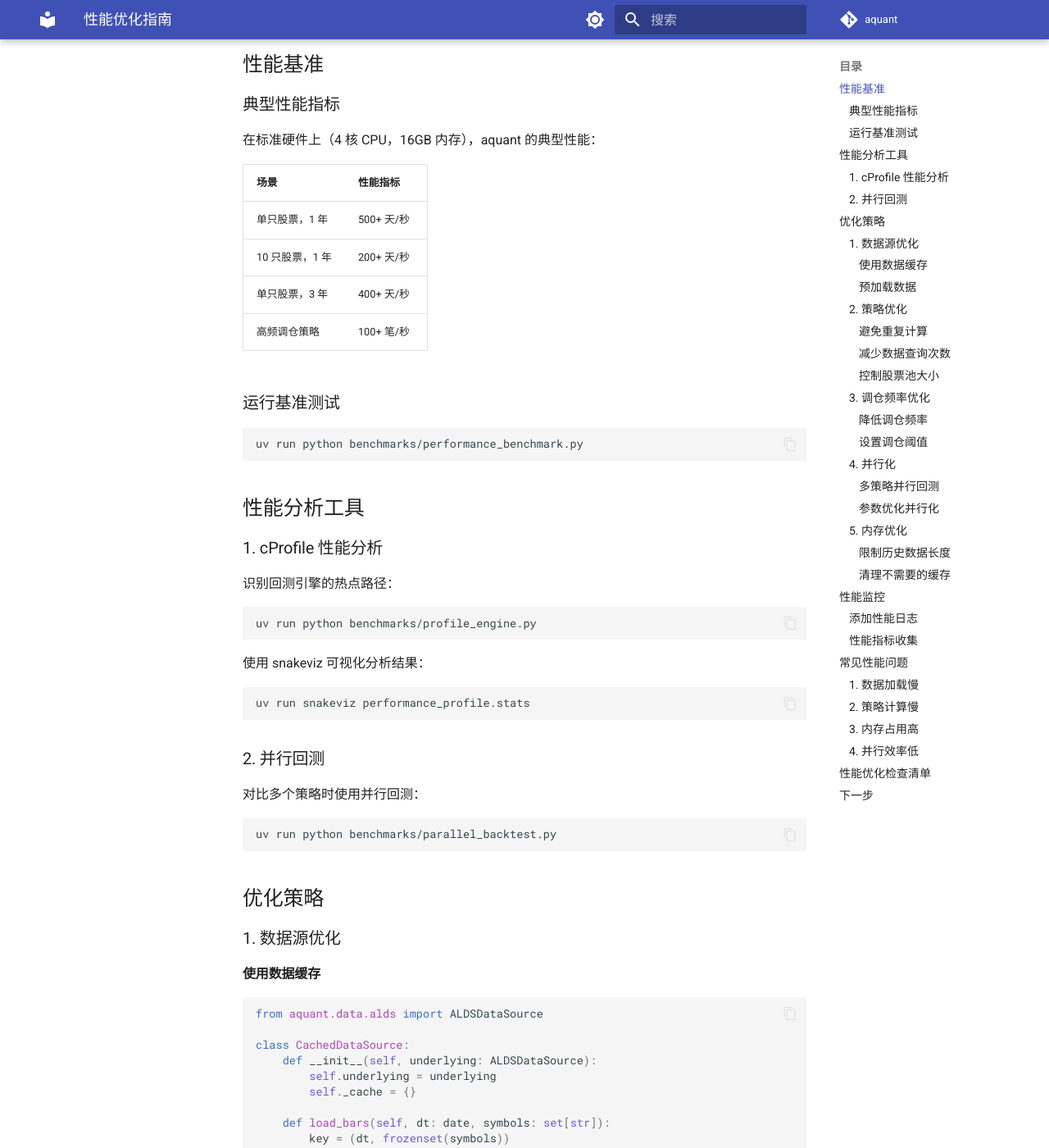
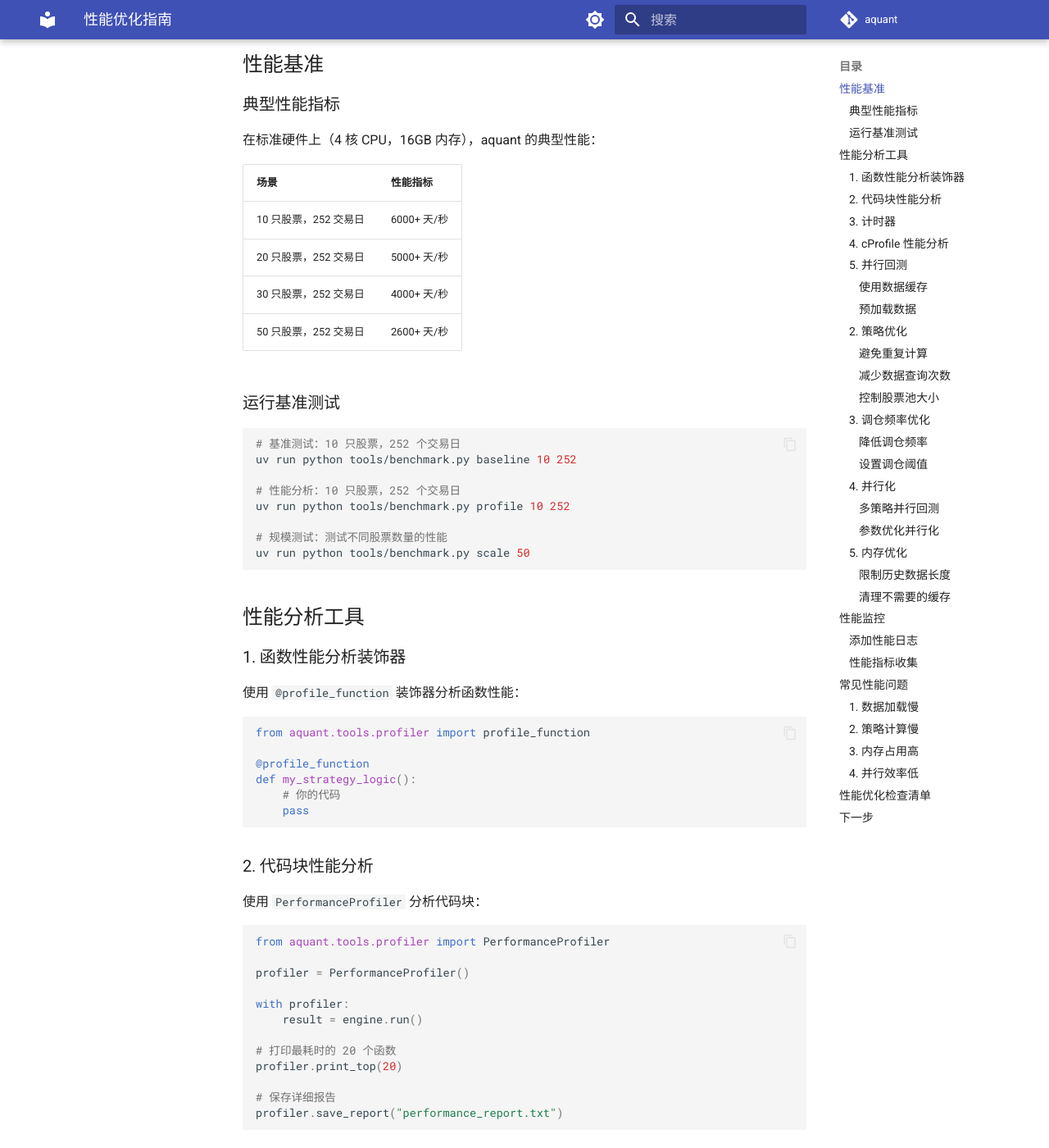
Before and after one commit to einsone/aquant, an MkDocs documentation site: the page built from docs/performance.md, in a window 1280 px wide and 1400 px high, scrolled down 232 px. Shown: the whole window at 82% size. Built offline with MkDocs 1.6.1 and Material for MkDocs 9.7.7, drawn with Linux system fonts in a browser that asks for light colours; comment, search, counter and statistics services are not loaded; some of the changed text lies outside the part shown.

Commit message:
性能优化：减少重复访问与属性缓存
优化内容：
- 匹配引擎优化：缓存频繁访问的属性（bar.open、order.shares）
- 数据源优化：使用字典推导式批量生成，减少循环开销
- 提前检查：在 guard 检查前验证订单数量
- 文档更新：补充性能分析工具使用说明和最新基准数据

性能提升：
- 10 只股票：6931 天/秒（提升约 15%）
- 20 只股票：5455 天/秒（提升约 31%）
- 30 只股票：4157 天/秒（提升约 11%）

主要变更：
- aquant/matching/matcher.py: 缓存属性访问，提前检查订单数量
- aquant/data/synthetic.py: 使用字典推导式优化批量生成
- docs/performance.md: 更新性能基准和工具使用说明
- tools/benchmark.py: 优化测试代码格式

Co-Authored-By: Claude Sonnet 5 <noreply@anthropic.com>

````diff
--- a/docs/performance.md
+++ b/docs/performance.md
@@ -10,20 +10,79 @@
 
 | 场景 | 性能指标 |
 |------|---------|
-| 单只股票，1 年 | 500+ 天/秒 |
-| 10 只股票，1 年 | 200+ 天/秒 |
-| 单只股票，3 年 | 400+ 天/秒 |
-| 高频调仓策略 | 100+ 笔/秒 |
+| 10 只股票，252 交易日 | 6000+ 天/秒 |
+| 20 只股票，252 交易日 | 5000+ 天/秒 |
+| 30 只股票，252 交易日 | 4000+ 天/秒 |
+| 50 只股票，252 交易日 | 2600+ 天/秒 |
 
 ### 运行基准测试
 
 ```bash
-uv run python benchmarks/performance_benchmark.py
+# 基准测试：10 只股票，252 个交易日
+uv run python tools/benchmark.py baseline 10 252
+
+# 性能分析：10 只股票，252 个交易日
+uv run python tools/benchmark.py profile 10 252
+
+# 规模测试：测试不同股票数量的性能
+uv run python tools/benchmark.py scale 50
 ```
 
 ## 性能分析工具
 
-### 1. cProfile 性能分析
+### 1. 函数性能分析装饰器
+
+使用 `@profile_function` 装饰器分析函数性能：
+
+```python
+from aquant.tools.profiler import profile_function
+
+@profile_function
+def my_strategy_logic():
+    # 你的代码
+    pass
+```
+
+### 2. 代码块性能分析
+
+使用 `PerformanceProfiler` 分析代码块：
+
+```python
+from aquant.tools.profiler import PerformanceProfiler
+
+profiler = PerformanceProfiler()
+
+with profiler:
+    result = engine.run()
+
+# 打印最耗时的 20 个函数
+profiler.print_top(20)
+
+# 保存详细报告
+profiler.save_report("performance_report.txt")
+```
+
+### 3. 计时器
+
+使用 `Timer` 测量多个阶段的耗时：
+
+```python
+from aquant.tools.profiler import Timer
+
+timer = Timer()
+
+timer.start("data_loading")
+# 加载数据
+timer.stop("data_loading")
+
+timer.start("computation")
+# 计算
+timer.stop("computation")
+
+timer.print_summary()
+```
+
+### 4. cProfile 性能分析
 
 识别回测引擎的热点路径：
 
@@ -37,7 +96,7 @@ uv run python benchmarks/profile_engine.py
 uv run snakeviz performance_profile.stats
 ```
 
-### 2. 并行回测
+### 5. 并行回测
 
 对比多个策略时使用并行回测：
 
@@ -45,9 +104,6 @@ uv run snakeviz performance_profile.stats
 uv run python benchmarks/parallel_backtest.py
 ```
 
-## 优化策略
-
-### 1. 数据源优化
 
 #### 使用数据缓存
 
````
Also changed, not shown: 7 other files.
